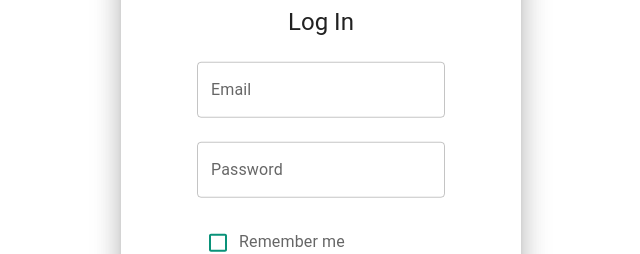
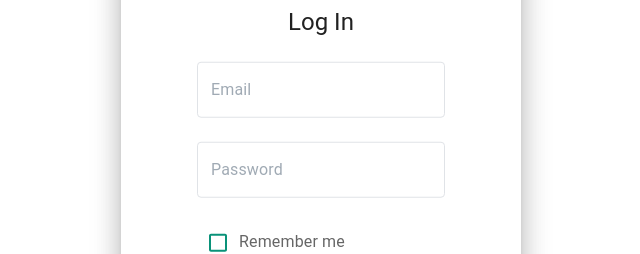
Before and after one commit to Ahmed-Bektash/MERN_ShoppingListApp, a React (Create React App) app in the folder client/: page /login in a window 1280 px wide. Shown: the part 219-473 px from the top of the page, without its empty margins (319-959 px from the left). Built offline with nearby package versions, Linux system fonts and the light colour scheme.

Commit message:
[FRONT]: Fixing an issue with form field colors and border dissapearance.

```diff
--- /dev/null
+++ b/client/src/components/Forms/CustomInputs.js
@@ -0,0 +1,45 @@
+import { Select, TextField, styled } from "@mui/material";
+
+//Needs to be defined externally so that it does not render every time the parent text field renders which is on every text input which would make it lose focus!
+export const CustomTextField = styled(TextField)({
+    '& label': {
+        color: '#A0AAB4',
+    },
+    '& label.Mui-focused': {
+      color: '#A0AAB4',
+    },
+    '& .MuiInput-underline:after': {
+      borderBottomColor: '#B2BAC2',
+    },
+    '& .MuiOutlinedInput-root': {
+      '& fieldset': {
+        borderColor: '#E0E3E7',
+      },
+      '&:hover fieldset': {
+        borderColor: '#B2BAC2',
+      },
+      '&.Mui-focused fieldset': {
+        borderColor: '#6F7E8C',
+      },
+    },
+  })
+
+
+
+  export const CustomSelectField = styled(Select)({
+
+    '.MuiOutlinedInput-notchedOutline': {
+      borderColor: '#6F7E8C',
+
+    },
+    '&:hover .MuiOutlinedInput-notchedOutline': {
+      borderColor: '#B2BAC2',
+    },
+
+    '&.Mui-focused .MuiOutlinedInput-notchedOutline': {
+      borderColor: '#6F7E8C',
+    },
+    '.MuiSelect-icon':{
+      color:'#0A9279'
+    }
+  })
--- a/client/src/components/Forms/FormSelect.js
+++ b/client/src/components/Forms/FormSelect.js
@@ -2,6 +2,7 @@ import React from 'react';
 import PropTypes from 'prop-types';
 import { MenuItem, Select, Typography, InputLabel } from '@mui/material';
 import {useField, useFormikContext } from 'formik';
+import { CustomSelectField } from './CustomInputs';
 
 
 
@@ -17,14 +18,18 @@ const SelectWrapper = (props) => {
     }
   };
 
+  const labelStyles = {
+    color: '#A0AAB4',
+    mb:'0.5rem'
+  }
 /***NOTE: Previously had {...props} on the select element below but removed it so that i am able to add a function as a prop (stateSet),
  *        if you want to access a prop you have to add it manually now.
  * */
 
   return (
     <>
-      <InputLabel id="select-label">{props.label}</InputLabel>
-      <Select {...field}  onChange={handleChange} value={field.value ?? props.value} labelId='select-label' variant={props.variant} fullWidth={props.fullWidth}>
+      <InputLabel id="select-label" sx={labelStyles}>{props.label}</InputLabel>
+      <CustomSelectField {...field}  onChange={handleChange} value={field.value ?? props.value} labelId='select-label' variant={props.variant} fullWidth={props.fullWidth}>
         {props.options.map((item, pos) => {
           return (
             <MenuItem key={pos} value={item}>
@@ -32,7 +37,7 @@ const SelectWrapper = (props) => {
             </MenuItem>
           )
         })}
-      </Select>
+      </CustomSelectField>
       {meta && meta.touched && meta.error && <Typography sx={{color:theme=>theme.palette.error.main}}>
         {meta.error}
     </Typography>}
--- a/client/src/components/Forms/FormTextField.js
+++ b/client/src/components/Forms/FormTextField.js
@@ -1,7 +1,8 @@
 import React from 'react';
-import { TextField, Typography } from '@mui/material';
+import { Typography } from '@mui/material';
 import {useField } from 'formik';
 import PropTypes from 'prop-types';
+import { CustomTextField } from './CustomInputs';
 
 const TextFieldWrapper = (props) => {
   const [field, meta] = useField(props); //uses formik context to create a field which has input props and meta which has supporting items like error and touched
@@ -9,7 +10,7 @@ const TextFieldWrapper = (props) => {
 
 return (
     <>
-    <TextField {...field} value={field.value ?? props.value} label={props.label} fullWidth/>
+      <CustomTextField {...field} value={field.value ?? props.value} label={props.label} fullWidth type={props.type} />
     <br />
     {meta && meta.touched && meta.error && <Typography sx={{color:theme=>theme.palette.error.light}}>
         {meta.error}
@@ -21,8 +22,8 @@ return (
 TextFieldWrapper.propTypes = {
     value: PropTypes.string,
     label:PropTypes.string,
-    type:PropTypes.oneOf(["single" , "array"]),
-    autoFocus: PropTypes.bool
+    autoFocus: PropTypes.bool,
+    type: PropTypes.string,
   };
 
 export default TextFieldWrapper;
--- a/client/src/components/ListAddition.js
+++ b/client/src/components/ListAddition.js
@@ -64,7 +64,7 @@ const initialValues={
                     label='Category'
                     value={category}
                     options={list_categories.map(list=>list.name)}
-                    variant='standard'
+                    // variant='standard'
                     fullWidth={true}
                     stateset={setCategory}
                     name='category'
@@ -76,7 +76,7 @@ const initialValues={
                     label='Type'
                     value={type}
                     options={list_types}
-                    variant='standard'
+                    // variant='standard'
                     fullWidth={true}
                     stateset={setType}
                     name='type'
--- a/client/src/components/Logout.js
+++ b/client/src/components/Logout.js
@@ -11,7 +11,6 @@ import { isAuthenticated } from '../logic/utils.js';
 
 import IconButton from '@mui/material/IconButton';
 import Tooltip from '@mui/material/Tooltip';
-import LoginIcon from '@mui/icons-material/Login';
 import LogoutIcon from '@mui/icons-material/Logout';
 import { Button } from '@mui/material';
 
@@ -21,6 +20,16 @@ function Logout(props) {
   const navigate = useNavigate();
   const {UserState,UserDispatch,ListDispatch} = useContext(Context);
 
+  const logOutHandler = ()=>{
+    if(isAuthenticated(UserState))
+    {
+      localStorage.removeItem("token");
+      UserDispatch({type:UserActions.CLEAR_USER});
+      ListDispatch({type:listActions.CLEAR_LIST})
+      toast.success("Signed out!")
+      navigate(`/`,{state:{from:PAGE_REF.DASHBOARD}});
+    }
+  }
 
   return (
     <Tooltip title={`${isAuthenticated(UserState)?'logout':'login'}`}>
@@ -29,25 +38,22 @@ function Logout(props) {
              style={{textDecoration:'none', color:theme.palette.secondary.main}}
              state={{ from: PAGE_REF.DASHBOARD}}
              >
-              <IconButton
-                    aria-label="expand row"
-                    size="small"
-                    color="inherit"
-                    onClick={()=>{
-                      if(isAuthenticated(UserState))
-                      {
-                        localStorage.removeItem("token");
-                        UserDispatch({type:UserActions.CLEAR_USER});
-                        ListDispatch({type:listActions.CLEAR_LIST})
-                        toast.success("Signed out!")
-                        navigate(`/`,{state:{from:PAGE_REF.DASHBOARD}});
-                      }
-                    }}
-                    >
 
+              {
+                (shape === BUTTON_SHAPE.ICON) ?
 
-              {(shape === BUTTON_SHAPE.ICON) ? <LogoutIcon /> : <Button variant="contained" sx={{backgroundColor:theme=>theme.palette.secondary.main,mb:2}}> Logout</Button>}
-              </IconButton>
+                  <IconButton aria-label="expand row" size="small" color="inherit" onClick={logOutHandler}>
+                    <LogoutIcon />
+                  </IconButton>
+                :
+                  <Button
+                  variant="contained"
+                  sx={{backgroundColor:theme=>theme.palette.secondary.main,mb:2}}
+                  onClick={logOutHandler}
+                  >
+                    Logout
+                  </Button>
+              }
             </Link>
           </Tooltip>
   )
--- a/client/src/layout/Dashboard.js
+++ b/client/src/layout/Dashboard.js
@@ -18,7 +18,7 @@ function Dashboard() {
     {
       navigate(`/user/lists/${GlobalState.curr_list.category.toLowerCase()}/${GlobalState.curr_list._id.toLowerCase()}`,{state:{from:PAGE_REF.DASHBOARD}});
       // console.log("fetching items for the current list") //renders twice: tried use call back and use memo to no benefit
-      fetchItems(ItemDispatch,GlobalState.curr_list._id,UserState.token)
+      fetchItems(ItemDispatch,GlobalState.curr_list._id,UserState.token);
     }
     else{
       navigate(`/`,{state:{from:PAGE_REF.DASHBOARD}});
--- a/client/src/layout/Login.js
+++ b/client/src/layout/Login.js
@@ -100,7 +100,7 @@ export default function Login() {
              </Grid>
 
              <Grid item xs={12} sx={{mb: 3}}>
-              <TextFieldWrapper label={'Password'}  name={'password'}/>
+              <TextFieldWrapper label={'Password'}  name={'password'} type={'password'}/>
              </Grid>
 
              <Grid item xs={12} >
--- a/client/src/layout/MainPage.js
+++ b/client/src/layout/MainPage.js
@@ -1,5 +1,5 @@
-import React, { useContext, useEffect } from 'react'
-import { Link, useNavigate } from "react-router-dom";
+import React, { useContext } from 'react'
+import { Link } from "react-router-dom";
 import { Context } from '../logic/DataProvider';
 import Typography from '@mui/material/Typography';
 import {useTheme } from '@mui/material/styles';
--- a/client/src/layout/Signup.js
+++ b/client/src/layout/Signup.js
@@ -99,7 +99,7 @@ export default function SignUp() {
              </Grid>
 
              <Grid item xs={12} sx={{mb: 3 }}>
-              <TextFieldWrapper label={'Password'}  name={'password'}/>
+              <TextFieldWrapper label={'Password'}  name={'password'} type={'password'}/>
              </Grid>
 
              <Grid item xs={12} sx={{mb: 0 }}>
```
Also changed, not shown: client/src/TODO.txt.
